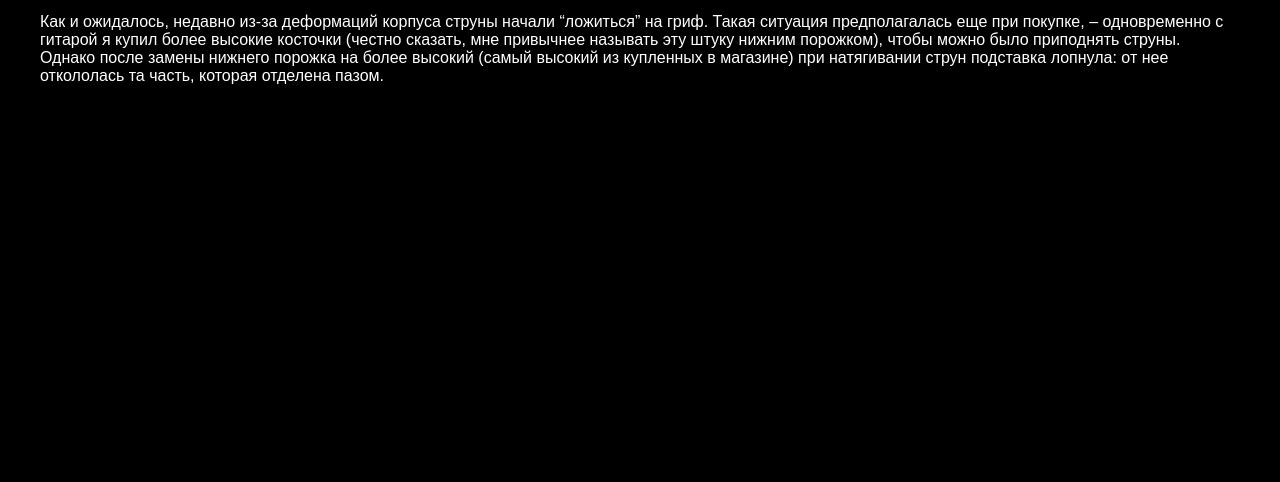
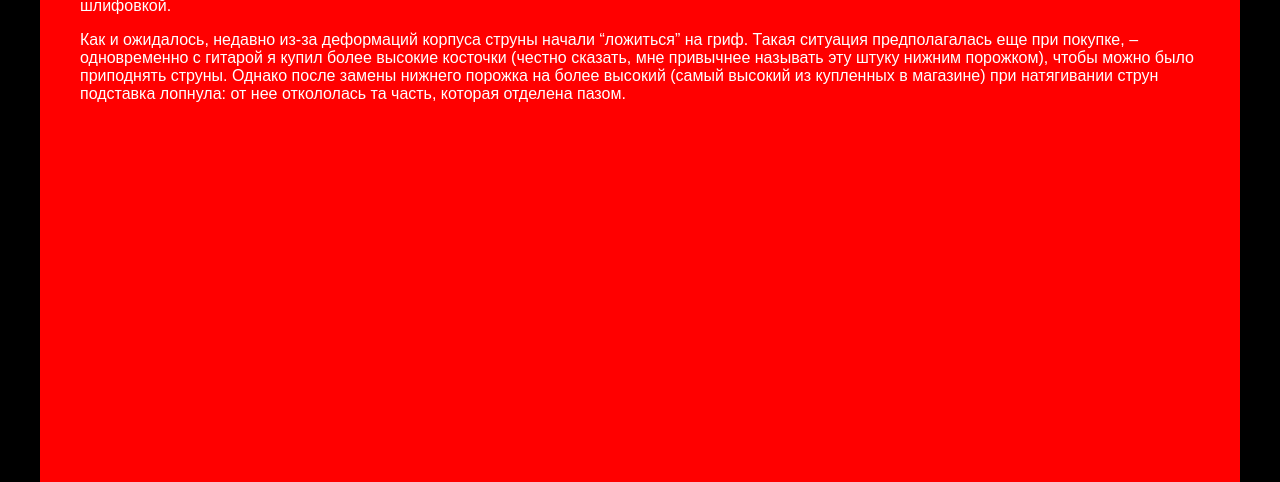
Before and after one commit to AlekseyFedorov27/canvas, a plain HTML site: page index.html in a window 1280 px wide. Shown: the part 318-800 px from the top of the page. Drawn offline with nearby package versions, Linux system fonts and the light colour scheme.

Commit message:
Update index.html

```diff
--- a/index.html
+++ b/index.html
@@ -21,11 +21,20 @@
            text-align: center;
         }
         p{
-
+            padding: 0 40px;
         }
         #canvas_block{
+            position: fixed;
+            width: 100%;
+            height: 100%;
+            left: 50%;
+            top: 0px;
+            background-color: red;
+            transform: translateX(-50%);
+            z-index: -1;
+            max-width: 1200px;
+            overflow: hidden;
 
-            /* opacity: .3; */
         }
         canvas { width: 100px; height: 100px; }
     </style>
```
